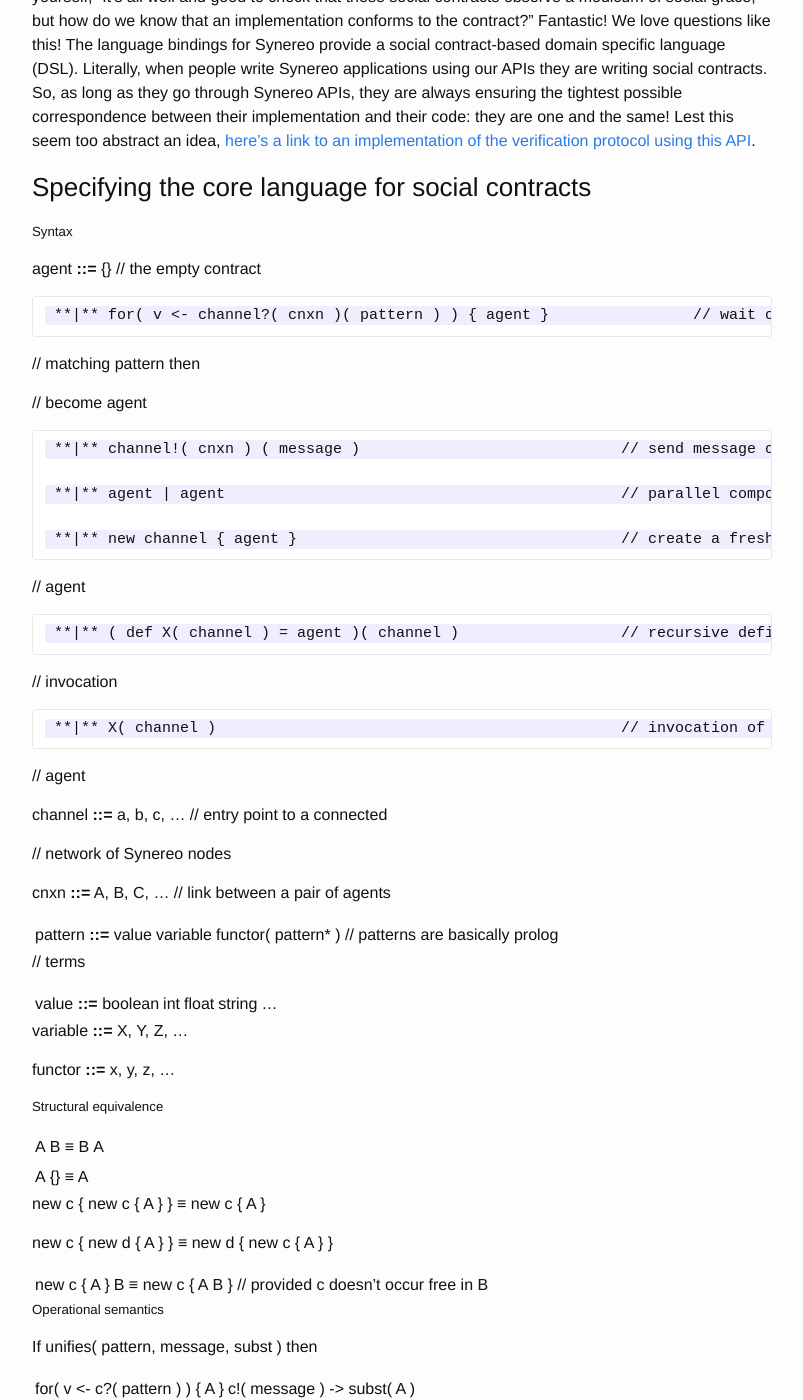
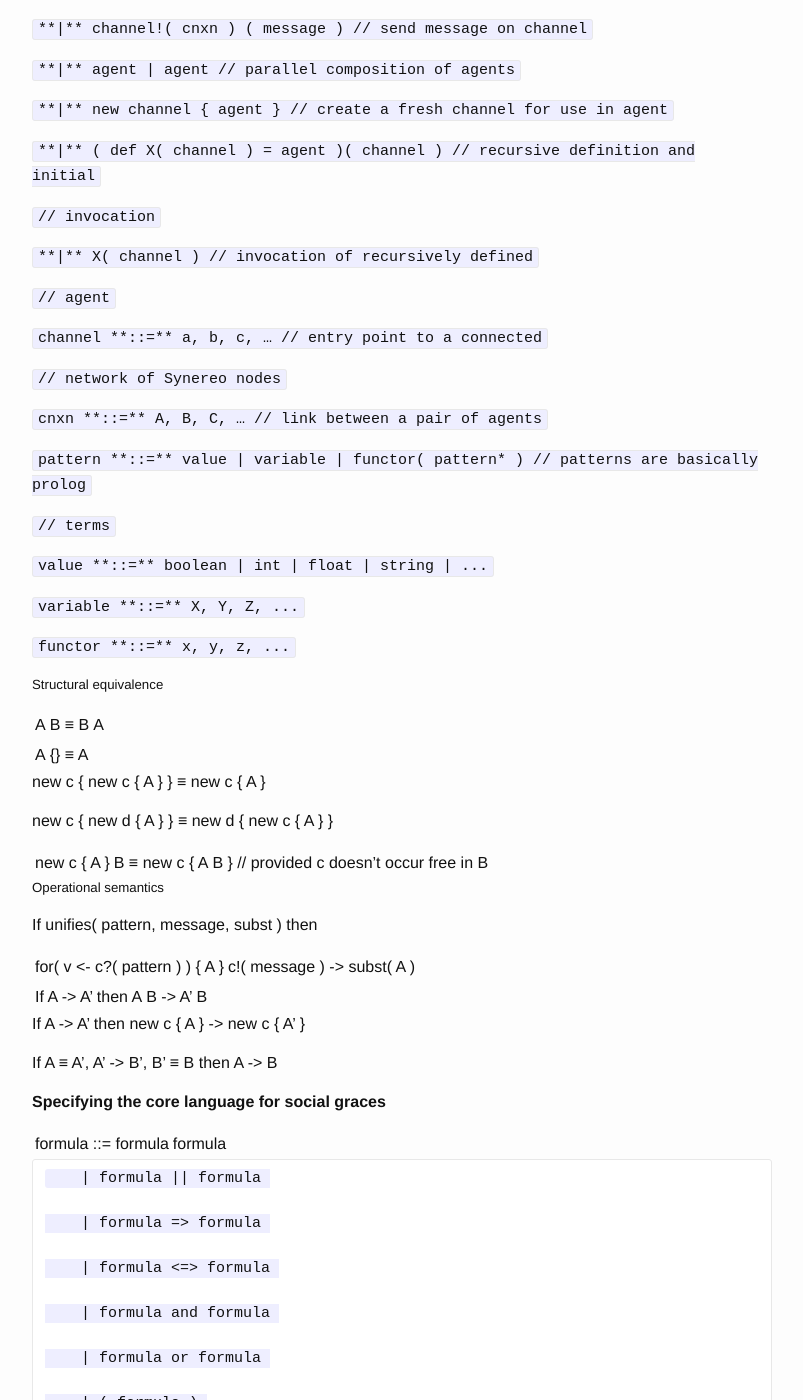
Before and after one commit to synereo/blog.synereo.com, a Jekyll site: the page built from _posts/2015-03-06-social-contracts-pt-ii.markdown, in a window 1280 px wide and 1400 px high, scrolled down 7501 px. Shown: the whole window, without its empty margins (238-1041 px from the left). Built offline with Jekyll 4.4.1, drawn with Linux system fonts in a browser that asks for light colours; a script that is not in the unit is left out; some of the changed text lies outside the part shown.

Commit message:
Fixed images

```diff
--- a/_posts/2015-03-06-social-contracts-pt-ii.markdown
+++ b/_posts/2015-03-06-social-contracts-pt-ii.markdown
@@ -15,7 +15,7 @@
 
 Previously, on [Synereo's social contracts](http://blog.synereo.com/2015/02/10/social-contracts-pt/): we asked if there are decentralized, distributed protocols or social contracts that make it possible to uplevel trust and gave an example of the *verification* protocol. In the verification protocol, the roles are the *claimant*, like our character Abed who is pursuing a gig with SoftShop, and making a claim about having a degree in communications; and the *relying party*, like SoftShop, who wants to hire a videographer, and requires them to have a degree in communications; and the *verifier*, a third party, like Greendale Community College, who is mutually trusted just for this one communication to verify to SoftShop just this one claim about Abed's degree.
 
-![image alt text](/img/uploads/verification-protocol-whole.jpg)
+![image alt text](/img/uploads/verification-protocol-whole.jpg){: style="float: left; margin-right: 15px;"}
 
 Then we asked about a language of social contracts that could map back all the way to running code in a Synereo node. Interestingly, rendering this diagram in such a language clarifies exactly how it is distributed. To see this we need to understand the language in more detail.
 
@@ -37,7 +37,7 @@
 
 In our diagrams, each vertical line constitutes (the observable behavior of) an agent. Each horizontal line (arrow) constitutes the exchange of a message with an agent either being the sender or the recipient of a message, depending on whether the tail or the head of the arrow touches the vertical line. With just this information it is possible to walk each line and render it as an agent in the language of social contracts. Each of these agents can run independently and autonomously of the others, and hence can be distributed throughout the Synereo network. Of equally vital importance is that the *whole system of agents* in the verification protocol, the concurrent and distributed collection of claimant, verifier, and relying party agents, working together in concert to verify a claim, *is also an agent*! This is how the language of social contracts, and the Synereo architecture more generally, can address both group dynamics as well as building up contracts recursively in terms of subcontracts and subsubcontracts and …
 
-![image alt text](/img/uploads/verification-protocol-eye-of-sauron.png)
+![image alt text](/img/uploads/verification-protocol-eye-of-sauron.jpg){: style="display: block; margin: 0 auto; max-height: 80%; max-width: 100%;" }
 
 This latter point is also crucial to **being able to have contracts and contract enforcement without an all-seeing eye in the sky, not even a blockchain.** In particular, claimant, verifier, and relying party could each not only run independently and autonomously, but indeed specify their behavioral policy independently and autonomously, and then the policy of the total system would be built, post facto, as the *parallel composition* of each policy.
 
@@ -59,7 +59,7 @@
 
 Back in the day, i was the principal architect for Microsoft's business process orchestration tool, BizTalk Process Orchestration. i used a language very similar to the one for social contracts as the basis for specifying business processes. One day while i was working on this, SimonPeyton-Jones stopped by my office to talk to me about his work on composing contracts. i learned from [his presentation](http://ulf.wiger.net/fp_seminar/Options-Ericsson-Feb08.pdf) that when [when he said contracts he meant financial instruments](http://research.microsoft.com/en-us/um/people/simonpj/papers/financial-contracts/contracts-icfp.pdf). We both wondered what might be the relationship between his contracts and the kind of business processes, or social contracts considered here.
 
-![image alt text](/img/uploads/spj.png)
+![image alt text](/img/uploads/spj.jpg){: style="display: block; margin: 0 auto; max-height: 80%; max-width: 100%;" }
 
 What was even more intriguing was that -- as i pointed out to him at the time -- his combinators for building up financial instruments were remarkably similar to [a well known logic called ](http://en.wikipedia.org/wiki/Linear_logic)*[linear logi*c](http://en.wikipedia.org/wiki/Linear_logic). There is [a deep connection between linear logic and the maths underlying social contracts](http://homepages.inf.ed.ac.uk/wadler/papers/propositions-as-sessions/propositions-as-sessions.pdf), presented here. i mention this by way of saying that we at Synereo believe we are only at the beginning of a very exciting journey that connects contracts, the blockchain, and other powerful instruments into a framework for self-organization and self-determination in a decentralized setting, a framework with the power to shape the way we conduct ourselves online and offline for decades to come.
 
@@ -69,11 +69,11 @@
 
 ### On the origins of social contracts and social graces
 
-![image alt text](/img/uploads/robin-milner.png)
+![image alt text](/img/uploads/robin-milner.jpg){: style="float: left; margin-right: 15px;"}
 
 For some the language of social contracts and social graces will be familiar. They are a variant of [Robin Milner's π-calculus](http://www.lfcs.inf.ed.ac.uk/reports/91/ECS-LFCS-91-180/) and [Luis Caires' spatial behavioral logic](http://citeseerx.ist.psu.edu/viewdoc/summary?doi=10.1.1.3.9964), respectively. Being able to base our work on the work of a [Turing award winner](http://dl.acm.org/citation.cfm?id=151240) has some benefits. Firstly, the core ideas have been fairly decently QA'd. ;-) Secondly, it means that there is [a wealth of literature that anyone can consult](http://en.wikipedia.org/wiki/Π-calculus). No one need remain in the dark. Thirdly, having such a theory is what allows us to be precise about such things as the sublanguage for which checking logical properties is terminating. Fourthly, not only have these ideas been worked out on paper, there are reference implementations. [Luis Caires' team, for example, have built an open source version of the spatial logic model checker that can be downloaded and played with, ](http://ctp.di.fct.unl.pt/SLMC/)[right now](http://ctp.di.fct.unl.pt/SLMC/). You don't have to wait for Synereo to explore these ideas. You can try them out for yourself.
 
-								![image alt text](/img/uploads/luis-caires.png)
+![image alt text](/img/uploads/luis-caires.jpg){: style="float: right; margin-left: 15px;"}
 
 ### Relating social contracts to code running in a Synereo node
 
@@ -83,45 +83,43 @@
 
 ##### Syntax
 
-agent **::=** {}							// the empty contract
+`` agent **::=** {}							// the empty contract ``
 
-     **|** for( v <- channel?( cnxn )( pattern ) ) { agent }		// wait on channel for messages
+``     **|** for( v <- channel?( cnxn )( pattern ) ) { agent }		// wait on channel for messages ``
 
-//	matching pattern then
+``                                                                      //	matching pattern then ``
 
-//	become agent
+``                                                                      //	become agent ``
 
-     **|** channel!( cnxn ) ( message )				// send message on channel
+``     **|** channel!( cnxn ) ( message )				// send message on channel ``
 
-     **|** agent | agent						// parallel composition of agents
+``     **|** agent | agent					        // parallel composition of agents ``
 
-     **|** new channel { agent }					// create a fresh channel for use in
+``     **|** new channel { agent }			                // create a fresh channel for use in agent ``
 
-//	agent
+``     **|** ( def X( channel ) = agent )( channel )	                // recursive definition and initial ``
 
-     **|** ( def X( channel ) = agent )( channel )			// recursive definition and initial
+``                                                                      // 	invocation ``
 
-// 	invocation
+``     **|** X( channel )						// invocation of recursively defined ``
 
-     **|** X( channel )						// invocation of recursively defined
+``                                                                      //	agent ``
 
-//	agent
+`` channel **::=** a, b, c, … 					        // entry point to a connected ``
 
-channel **::=** a, b, c, … 						// entry point to a connected
+``                                                                      //	network of Synereo nodes ``
 
-//	network of Synereo nodes
+`` cnxn **::=** A, B, C, …						// link between a pair of agents ``
 
-cnxn **::=** A, B, C, …						// link between a pair of agents
+`` pattern **::=** value | variable | functor( pattern* )		// patterns are basically prolog ``
 
-pattern **::=** value | variable | functor( pattern* )		// patterns are basically prolog
+``                                                                      //	terms ``
 
-//	terms
+`` value **::=** boolean | int | float | string | ... ``
 
-value **::=** boolean | int | float | string | …
+`` variable **::=** X, Y, Z, ... ``
 
-variable **::=** X, Y, Z, …
-
-functor **::=** x, y, z, …
+`` functor **::=** x, y, z, ... ``
 
 ##### Structural equivalence
 
@@ -151,70 +149,75 @@
 
 formula ::= formula | formula
 
-| formula || formula
+        | formula || formula
 
-| formula => formula
+        | formula => formula
 
-| formula <=> formula
+        | formula <=> formula
 
-| formula and formula
+        | formula and formula
 
-| formula or formula
+        | formula or formula
 
-| ( formula )
+        | ( formula )
 
-| not formula
+        | not formula
 
-| void
+        | void
 
-| true
+        | true
 
-| false
+        | false
 
-| pattern == pattern
+        | pattern == pattern
 
-| pattern != pattern
+        | pattern != pattern
 
-| @ name
+        | @ name
 
-| exists name . formula
+        | exists name . formula
 
-| forall name . formula
+        | forall name . formula
 
-| reveal name . formula
+        | reveal name . formula
 
-| revealall name . formula
+        | revealall name . formula
 
-| hidden name . formula
+        | hidden name . formula
 
-| fresh name . formula
+        | fresh name . formula
 
-| formula
+        | formula
 
-| [label]formula
+        | [label]formula
 
-| minfix CapsId.formula
+        | minfix CapsId.formula
 
-| (minfix CapsId (pattern).formula)(pattern)
+        | (minfix CapsId (pattern).formula)(pattern)
 
-| maxfix CapsId.formula
+        | maxfix CapsId.formula
 
-| (maxfix CapsId (pattern).formula)(pattern)
+        | (maxfix CapsId (pattern).formula)(pattern)
 
-| CapsId
+        | CapsId
 
-| CapsId(pattern)
+        | CapsId(pattern)
 
-| k
+        | k
 
-| inside formula
+        | inside formula
 
-| always formula
+        | always formula
 
-| eventually formula
+        | eventually formula
 
-| Id(pattern,formulalist)
+        | Id(pattern,formulalist)
 
 label ::= tau | name | ? | ! | name? | name! | name?( cnxn )(pattern) | name!( cnxn )(pattern) | *
 
-The relationship of contract to formula is one of satisfaction. ;-) We write contract |= formula just when contract satisfies formula. The semantics of the satisfaction relation is given in Caires' paper, here. A model-checker that implements an algorithmic approach to checking satisfaction between contract and formula can be found [here](http://ctp.di.fct.unl.pt/SLMC/).
+The relationship of contract to formula is one of satisfaction. ;-) We
+write contract |= formula just when contract satisfies formula. The
+semantics of the satisfaction relation is given in Caires' paper,
+here. A model-checker that implements an algorithmic approach to
+checking satisfaction between contract and formula can be found
+[here](http://ctp.di.fct.unl.pt/SLMC/).
```
